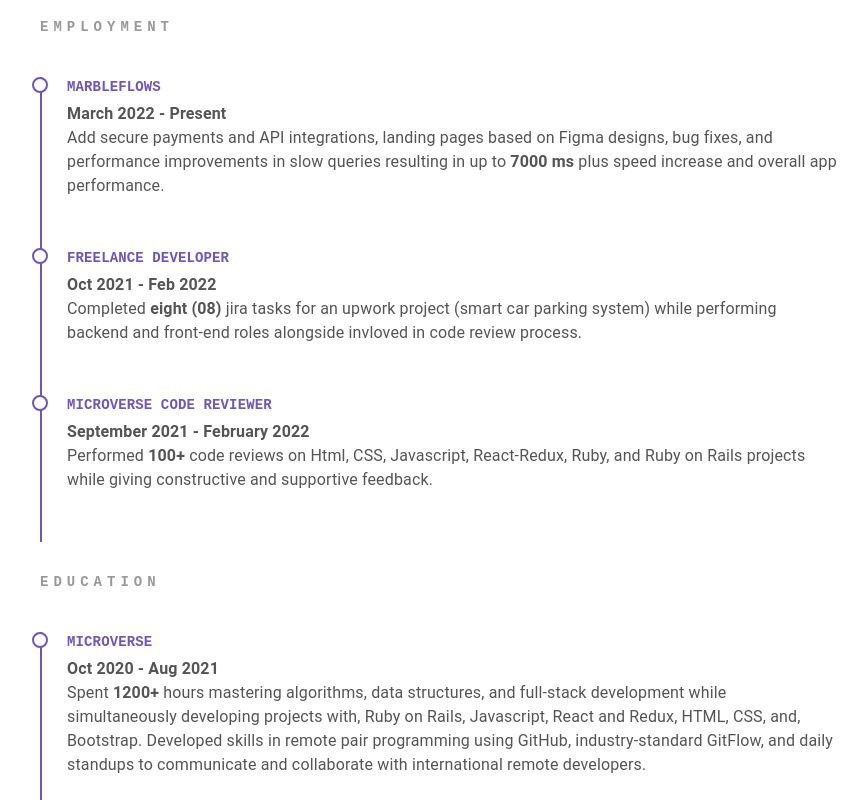
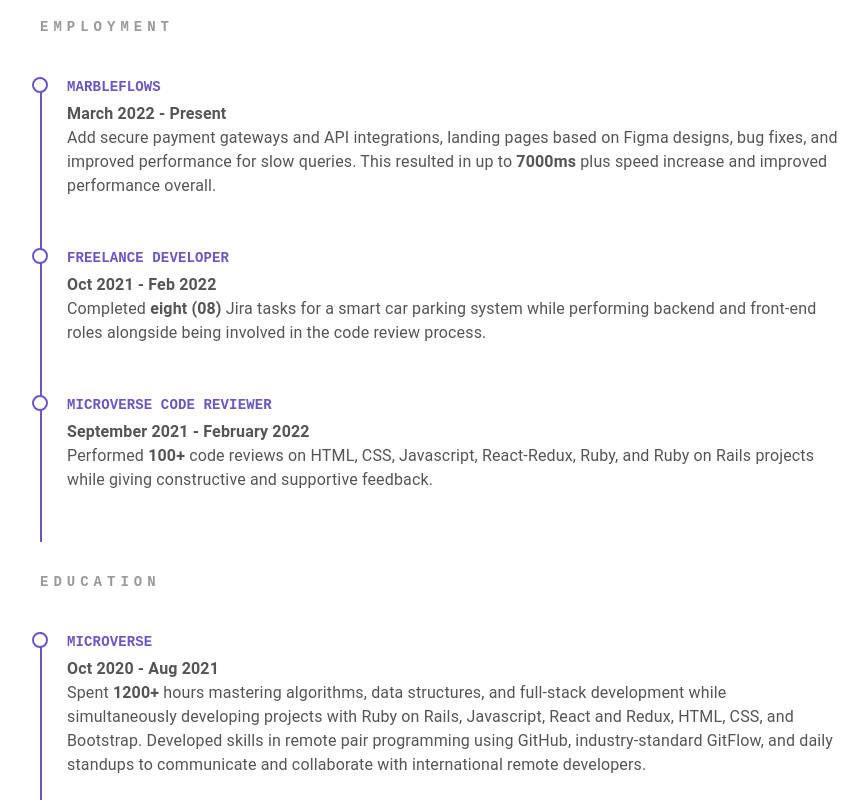
Before and after one commit to wandji20/Portfolio, a React (Create React App) app: page / in a window 1280 px wide. Shown: the part 1280-2080 px from the top of the page, without its empty margins (120-988 px from the left). Built offline with nearby package versions, Linux system fonts and the light colour scheme; the HTML template or start-up script is replaced by a standard one.

Commit message:
Fix typos

```diff
--- a/src/components/Resume.js
+++ b/src/components/Resume.js
@@ -46,11 +46,12 @@
         </Typography>
         <Typography sx={{ lineHeight: 'inherit', fontSize: 'inherit', maxWidth: { sm: '600px', md: '800px' } }}>
           In the past year, I served as a full-stack developer at
+          {' '}
           <a
             href="https://marbleflows.com"
             target="_blank"
             rel="noopener noreferrer"
-            style={{ textDecoration: 'none', marginLeft: '4px', display: 'inline' }}
+            style={{ textDecoration: 'none', display: 'inline' }}
           >
             Marbleflows
           </a>
@@ -59,7 +60,7 @@
           {' '}
           <em style={{ fontStyle: 'inherit', fontWeight: '600' }}>100 plus</em>
           {' '}
-          Jira tasks by building new features, fixing bugs,
+          Jira tasks by building features, fixing bugs,
           and performance improvements.
 
         </Typography>
@@ -96,14 +97,15 @@
                 <em style={{ fontStyle: 'inherit', fontWeight: '600' }}>March 2022  -  Present</em>
               </Typography>
               <Typography>
-                Add secure payments and API integrations,
-                landing pages based on Figma designs, bug fixes, and performance improvements
-                in slow queries resulting in up to
+                Add secure payment gateways and API integrations,
+                landing pages based on Figma designs, bug fixes,
+                and improved performance for slow queries.
+                This resulted in up to
                 {' '}
-                <em style={{ fontStyle: 'inherit', fontWeight: '600' }}>7000 ms</em>
+                <em style={{ fontStyle: 'inherit', fontWeight: '600' }}>7000ms</em>
                 {' '}
                 plus speed increase
-                and overall app performance.
+                and improved performance overall.
               </Typography>
             </Grid>
             <Grid className="resume-list-item">
@@ -117,9 +119,9 @@
                 {' '}
                 <em style={{ fontStyle: 'inherit', fontWeight: '600' }}>eight (08)</em>
                 {' '}
-                jira tasks for an upwork project (smart car parking system)
-                while performing backend and front-end roles alongside
-                invloved in code review process.
+                Jira tasks for a smart car parking system while performing
+                backend and front-end roles alongside
+                being involved in the code review process.
               </Typography>
             </Grid>
             <Grid className="resume-list-item">
@@ -133,7 +135,7 @@
                 {' '}
                 <em style={{ fontStyle: 'inherit', fontWeight: '600' }}>100+</em>
                 {' '}
-                code reviews on Html, CSS, Javascript, React-Redux, Ruby, and Ruby on Rails projects
+                code reviews on HTML, CSS, Javascript, React-Redux, Ruby, and Ruby on Rails projects
                 while giving constructive and supportive feedback.
               </Typography>
             </Grid>
@@ -161,8 +163,8 @@
                 <em style={{ fontStyle: 'inherit', fontWeight: '600' }}>1200+</em>
                 {' '}
                 hours mastering algorithms, data structures, and full-stack development
-                while simultaneously developing projects with, Ruby on Rails,
-                Javascript, React and Redux, HTML, CSS, and, Bootstrap.
+                while simultaneously developing projects with Ruby on Rails,
+                Javascript, React and Redux, HTML, CSS, and Bootstrap.
                 Developed skills in remote pair programming using GitHub, industry-standard GitFlow,
                 and daily standups to communicate and collaborate with
                 international remote developers.
--- a/src/constants.js
+++ b/src/constants.js
@@ -28,7 +28,7 @@
     id: 2,
     title: 'A plus Garage',
     url: garage,
-    description: 'A mobile car tracker to monitor and update car parts while using a Rails API manage UI data.',
+    description: 'The application uses a Rails API to manage UI data while monitoring and updating car parts.',
     stacks: ['React and Redux', 'Ruby on Rails', 'JavaScript', 'HTML', 'Bootstrap', 'CSS'],
     live: 'https://a-plus-garage.netlify.app/',
     source: 'https://github.com/wandji20/a-plus-garage',
```
